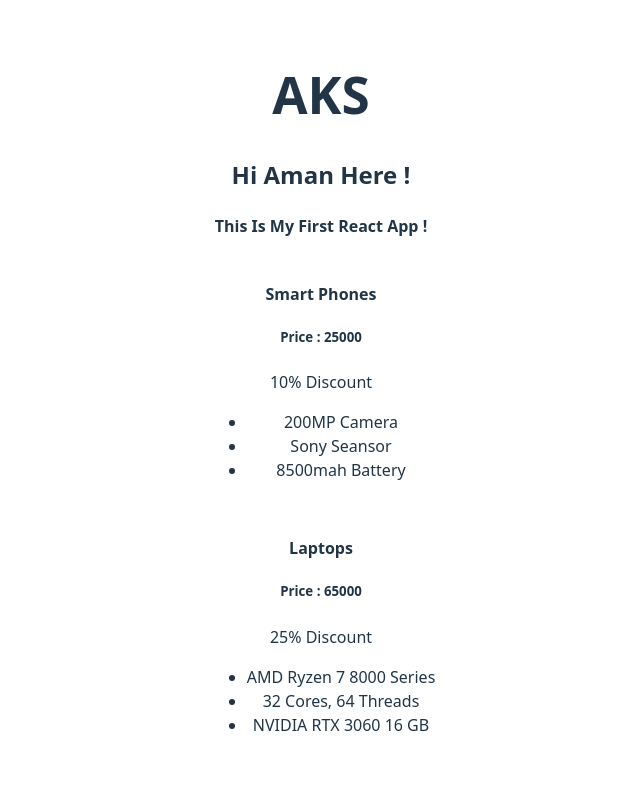
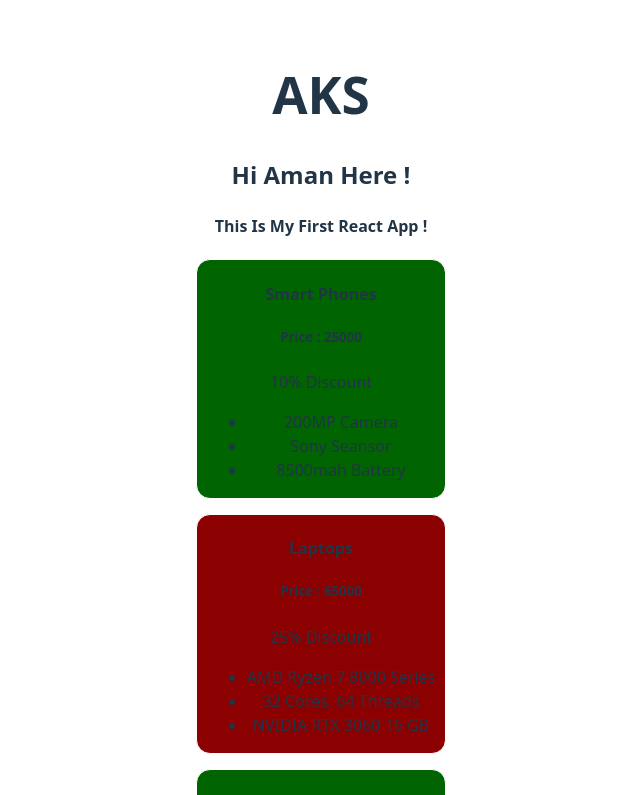
Before and after one commit to amankumarsubudhi/React-Practice, a React (Vite) app: page / in a window 1280 px wide. Shown: the top 795 px of the page, without its empty margins (319-959 px from the left). Built offline with nearby package versions, Linux system fonts and the light colour scheme.

Commit message:
used conditional statements for conditional styling

```diff
--- a/src/Product.jsx
+++ b/src/Product.jsx
@@ -6,9 +6,14 @@ function Product({title, price, features1 = [], features2 = [], features3 = []})
     const list2 = features2.map((feature2)=> <li>{feature2}</li>);
     const list3 = features3.map((feature3 => <li>{feature3}</li>));
 
+    let havingDiscount = price > 85000;
+
+    let styles = {backgroundColor: price>40000 || havingDiscount? "darkred" : "darkgreen"};
+
+
 
     return (
-        <div className="Product">
+        <div className="Product" style={styles}>
             <h4>{title}</h4>
             <h5>Price : {price}</h5>
             {price > 40000 ? <p>25% Discount</p> : <p>10% Discount</p>}
```
